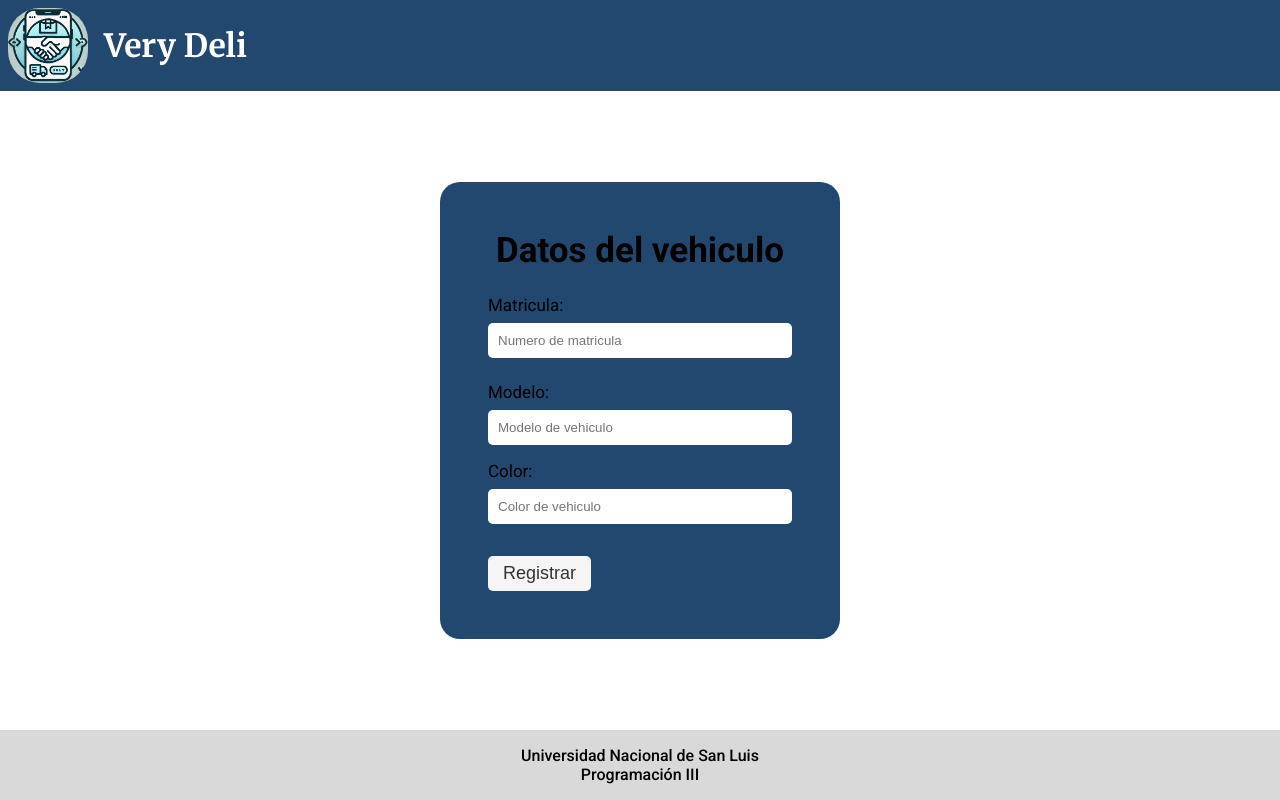
After one commit to jero447/Proyecto-Integrador-Very-Deli, a PHP site: page /paginas/registroVehiculo.php in a window 1280 px wide. The commit adds this page. Run offline with PHP 8.4, Linux system fonts and the light colour scheme; a user stored in the database is signed in; tables that the repository leaves empty hold one stand-in row (values such as "Sample post").

Commit message:
registro de vehiculos

```diff
--- a/Very Deli/index.php
+++ b/Very Deli/index.php
@@ -1,6 +1,6 @@
 <?php
         session_start();
-        $nombreUsuario = isset($_SESSION['correoUser']) ? $_SESSION['correoUser'] : null;
+        $nombreUsuario = isset($_SESSION['nombre_usuario']) ? $_SESSION['nombre_usuario'] : null;
 ?>
 <!DOCTYPE html>
 <html lang="en">
@@ -25,6 +25,7 @@
                     <button class="dropbtn"><?php echo htmlspecialchars($nombreUsuario); ?></button>
                     <div class="dropdown-content">
                         <a href="./paginas/salir.php">Salir</a>
+                        <a href="./paginas/registroVehiculo.php">Registrar vehiculo</a>
                     </div>
                 </div>
             <?php else: ?>
--- a/Very Deli/paginas/estilos-iniciar-registro.css
+++ b/Very Deli/paginas/estilos-iniciar-registro.css
@@ -120,7 +120,7 @@ main{
     padding: 10px;
     border: none;
 }
-input[value="Siguiente"],input[value="Registrarse"]{
+input[value="Siguiente"],input[value="Registrarse"], input[value="Registrar"]{
  background-color: #F5F5F5;
   color: #333333;
   border: none;
@@ -130,7 +130,7 @@ input[value="Siguiente"],input[value="Registrarse"]{
   cursor: pointer;
 
 }
-input[value="Siguiente"]:hover, input[value="Registrarse"]:hover {
+input[value="Siguiente"]:hover, input[value="Registrarse"]:hover, input[value="Registrar"]:hover {
     background-color: #D9D9D9;
 }
 
--- /dev/null
+++ b/Very Deli/paginas/registroVehiculo.php
@@ -0,0 +1,144 @@
+<?php
+        session_start();
+        $idUsuario = isset($_SESSION['idUsuario']) ? $_SESSION['idUsuario'] : null;
+
+        if (!$idUsuario) {
+            header("Location: ../index.php");
+            exit();
+        }
+?>
+<!DOCTYPE html>
+<html lang="en">
+<head>
+    <meta charset="UTF-8">
+    <meta name="viewport" content="width=device-width, initial-scale=1.0">
+    <title>Registrar Vehiculo</title>
+    <link rel="stylesheet" href="./estilos-iniciar-registro.css">
+    <link rel="preconnect" href="https://fonts.googleapis.com">
+    <link rel="preconnect" href="https://fonts.gstatic.com" crossorigin>
+    <link href="https://fonts.googleapis.com/css2?family=Merriweather:ital,wght@0,300;0,400;0,700;0,900;1,300;1,400;1,700;1,900&family=Roboto:ital,wght@0,100;0,300;0,400;0,500;0,700;0,900;1,100;1,300;1,400;1,500;1,700;1,900&display=swap" rel="stylesheet">
+</head>
+<body>
+
+<header>
+    <a href="../index.php" class="vinculo-home">
+        <div class="contenedor-logo">
+            <img src="../imagenes/LogoDery.png" alt="logo" class="logo">
+            <h1>Very Deli</h1>
+        </div>
+    </a>
+</header>
+
+<main>
+    <div class="formulario-login">
+        <?php
+
+        $servername = "localhost";
+        $username_db = "user_delivery";
+        $password_db = "user";
+        $dbname = "delivery";
+
+        $conexion = new mysqli($servername, $username_db, $password_db, $dbname);
+
+        if ($conexion->connect_error) {
+            die("Conexión fallida: " . $conexion->connect_error);
+        }
+
+        $sqlCountVehiculo = "SELECT COUNT(*) AS vehiculo FROM vehiculo WHERE idUsuario = '$idUsuario'";
+        $resultCountVehiculo = $conexion->query($sqlCountVehiculo);
+        $rowCountVehiculo = $resultCountVehiculo->fetch_assoc();
+        $numVehiculo = $rowCountVehiculo['vehiculo'];
+
+            $msjError = array();
+            $idVehiculo = "";
+            $matricula = "";
+            $modelo = "";
+            $color = "";
+
+        if ($numVehiculo >= 2) {
+            $msjError['limite'] = "Ha alcanzado el maximo de vehiculos registrados";
+        } else {
+            if ($_SERVER['REQUEST_METHOD'] == 'POST') {
+                if (empty($_POST['matricula'])) {
+                    $msjError['matricula'] = "El campo matrícula es obligatorio.";
+                } elseif (!preg_match("/^([A-Z]{3} [0-9]{3})|([A-Z]{2} [0-9]{3} [A-Z]{2})$/i", $_POST['matricula'])) {
+                    $msjError['matricula'] = "La matrícula debe ser válida (formatos aceptados: 'ABC 123' o 'AB 123 CD').";
+                } else {
+                    $matricula = $_POST['matricula'];
+
+                    $sqlVehiculo = "SELECT COUNT(*) AS count FROM vehiculo WHERE matricula = '$matricula'";
+                    $resultVehiculo = $conexion->query($sqlVehiculo);
+                    $rowVehiculo = $resultVehiculo->fetch_assoc();
+
+                    if ($rowVehiculo['count'] > 0) {
+                        $msjError['matricula'] = "La matricula ya esta registrada.";
+                    }
+                }
+
+                if (empty($_POST['modelo'])) {
+                    $msjError['modelo'] = "El campo modelo es obligatorio.";
+                } else {
+                    $modelo = $_POST['modelo'];
+                }
+
+                if (empty($_POST['color'])) {
+                    $msjError['color'] = "El campo color es obligatorio.";
+                } else {
+                    $color = $_POST['color'];
+                }
+
+                if (empty($msjError)) {
+                    $sql = "INSERT INTO vehiculo (matricula, modelo, color, idUsuario) VALUES ('$matricula', '$modelo', '$color', '$idUsuario')";
+
+                    if ($conexion->query($sql) === TRUE) {
+                        header("Location: ../index.php");
+                        exit();
+                    } else {
+                        echo "Error: " . $sql . "<br>" . $conexion->error;
+                    }
+                }
+
+                $conexion->close();
+            }
+        }
+        ?>
+        <?php if (isset($msjError['limite'])): ?>
+            <span class='msjError'><?php echo $msjError['limite']; ?></span>
+            <br>
+            <a class="animated-button-login" href="../index.php" >Volver</a>
+        <?php else: ?>
+            <h2>Datos del vehiculo</h2>
+            <form action="registroVehiculo.php" method="post">
+                <div class="contenedor-correo">
+                    <label for="matricula">Matricula:</label>
+                    <input type="text" id="matricula" name="matricula" placeholder="Numero de matricula" value="<?php echo htmlspecialchars($matricula); ?>">
+                    <?php if (isset($msjError['matricula'])) { echo "<span class='msjError'>{$msjError['matricula']}</span>"; } ?>
+                </div>
+
+                <div class="contenedor-correo">
+                    <label for="modelo">Modelo:</label>
+                    <input type="text" id="modelo" name="modelo" placeholder="Modelo de vehiculo" value="<?php echo htmlspecialchars($modelo); ?>">
+                    <?php if (isset($msjError['modelo'])) { echo "<span class='msjError'>{$msjError['modelo']}</span>"; } ?>
+                </div>
+
+                <div class="contenedor-contraseña">
+                    <label for="color">Color:</label>
+                    <input type="text" id="color" name="color" placeholder="Color de vehiculo" value="<?php echo htmlspecialchars($color); ?>">
+                    <?php if (isset($msjError['color'])) { echo "<span class='msjError'>{$msjError['color']}</span>"; } ?>
+                </div>
+
+                <div>
+                    <input type="submit" value="Registrar">
+                </div>
+            </form>
+        <?php endif; ?>
+    </div>
+</main>
+
+<footer>
+    <p>Universidad Nacional de San Luis</p>
+    <p>Programación III</p>
+</footer>
+
+</body>
+</html>
```
Also changed, not shown: Very Deli/paginas/inicio.php (+12 -2 lines).
